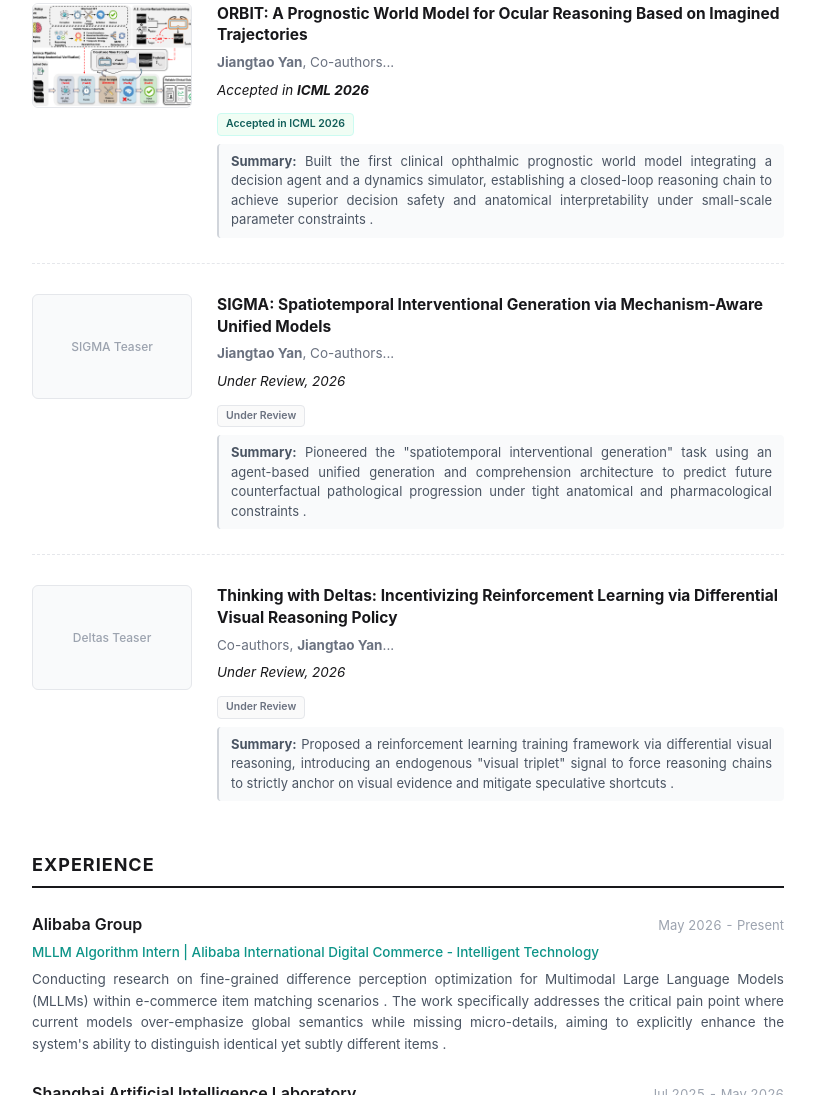
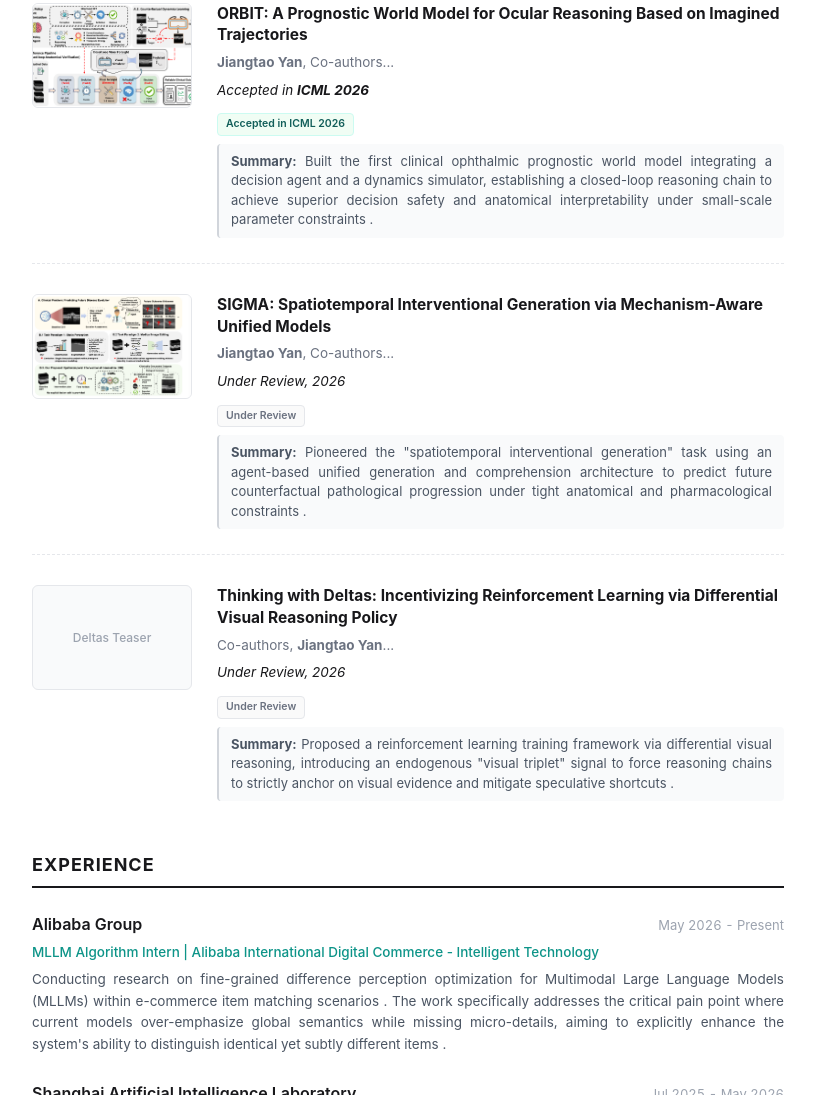
Before and after one commit to JiangtaoYan2002/JiangtaoYan2002.github.io, a plain HTML site: page index.html in a window 1280 px wide. Shown: the part 960-2055 px from the top of the page, without its empty margins (232-1047 px from the left). Drawn offline with Linux system fonts and the light colour scheme.

Commit message:
Update index.html

```diff
--- a/index.html
+++ b/index.html
@@ -354,7 +354,7 @@
                 <!-- Paper 2 -->
                 <div class="pub-item">
                     <div class="pub-img-box">
-                        <span>SIGMA Teaser</span>
+                        <img src="sigma.jpg" alt="ORBIT Teaser">
                     </div>
                     <div class="pub-info">
                         <div class="pub-title">SIGMA: Spatiotemporal Interventional Generation via Mechanism-Aware Unified Models</div>
```
